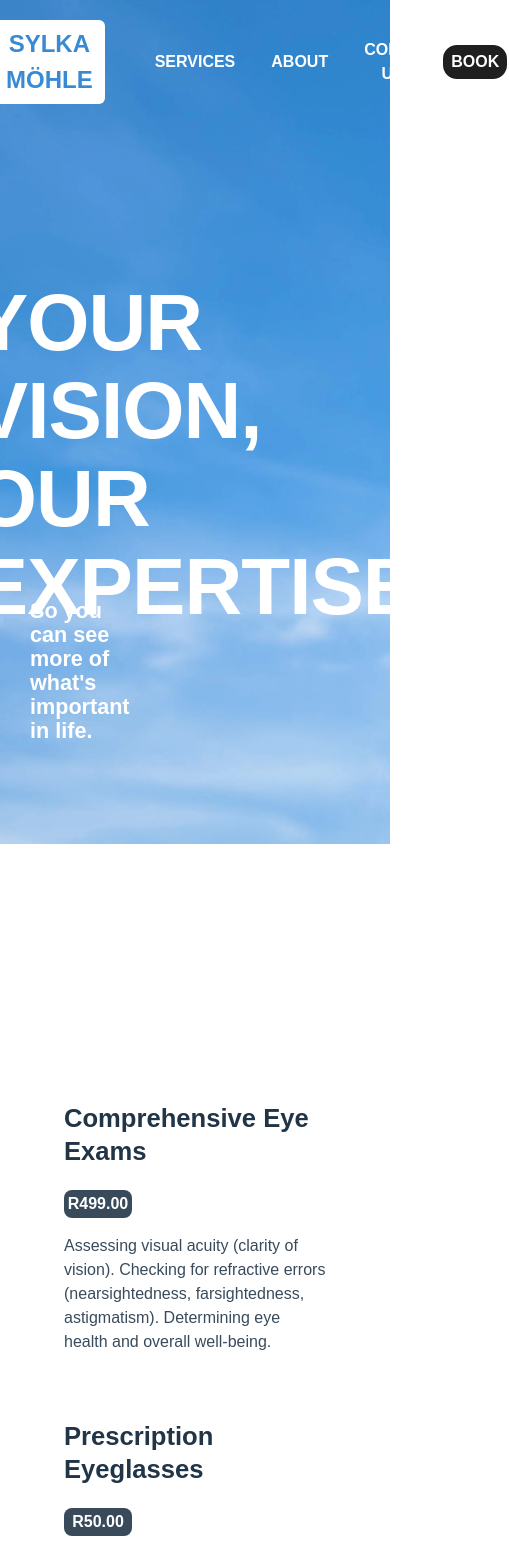
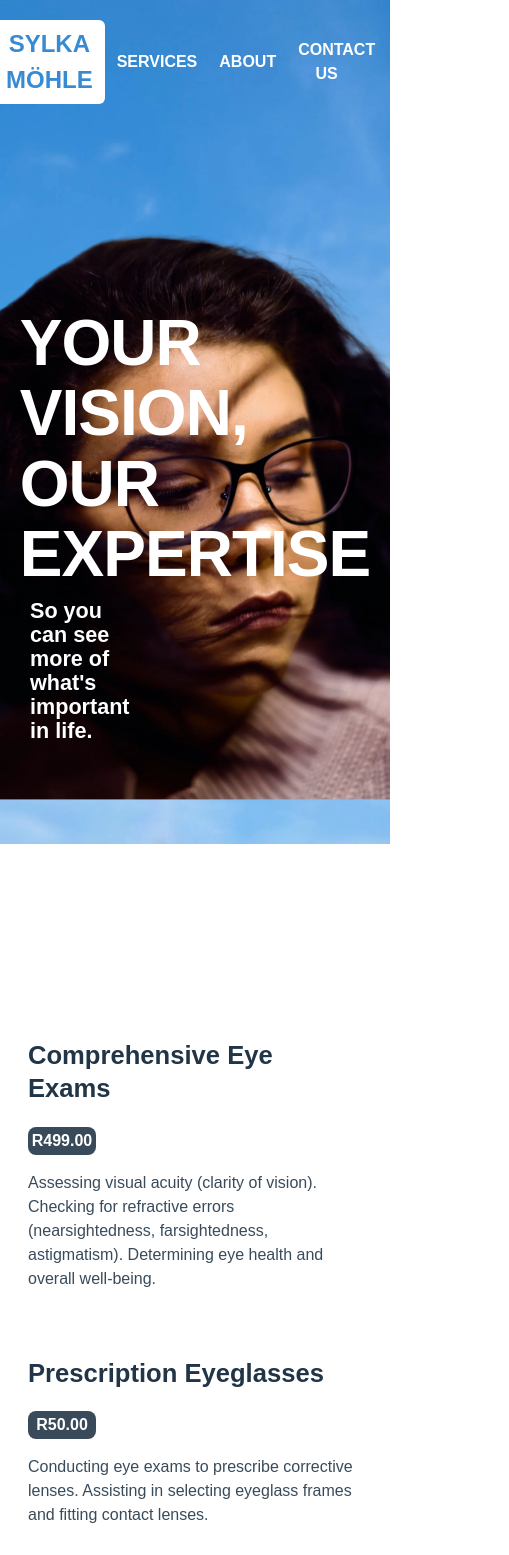
Before and after one commit to AustinMaturure/sylkamohle, a React (Vite) app in the folder sylkemohle/: page / in a window 390 px wide. Shown: the top 1555 px of the page, 509 px wide, since content can reach past the window. Built offline with nearby package versions, Linux system fonts and the light colour scheme; a web font is replaced by a local one.

Commit message:
improvedmobileresponsivness

```diff
--- a/sylkemohle/src/Hero.css
+++ b/sylkemohle/src/Hero.css
@@ -576,21 +576,87 @@ transition: opacity 1.5s ease-in ;
   100% {transform: translateX(0%);}
 }
 
-@media screen and (max-width:726px) {
-  .contact-us, .about-div, .grid-1, .grid-2, .foot-contact,.hero{
-    display: flex;
+@media screen and (max-width: 726px) {
+  .about-div, .grid-1, .grid-2,.footer, .foot-contact, .hero {
+    display: flex !important;
     flex-direction: column;
+  }
+
+  .grid-1, .grid-2 {
+    padding: 14px;
+  }
+
+  .wwo-header, #wwo-about {
+    padding-left: 20px;
+    padding-bottom: 10px;
+    margin-top: 16px;
+  }
+
+  #contact-us {
+    justify-content: center;
+    grid-template-columns: 1fr;
+    padding: 14px;
+  }
+
+  .contact-text{
+    min-width: 100%!important;
+    width: 10px;
+    background-color: red ;
+
 
   }
-  .contact-us{
+   .logo-ctn, .foot-contact{
+    padding: 30px;
+   }
+
+   .foot-contact{
+    align-items: center !important;
     justify-content: center;
+   }
+  .c-info{
+    padding: 6px;
   }
 
+  .spectacle-section{
+    background-size: cover;
+    background-repeat: no-repeat;
+
+    background-position: center;
+
+  }
+
+  .pers-header{
+    max-width: 1rem;
+    text-wrap: wrap;
+    font-size: 2.8rem;
+  }
+
+  .hero{
+    background-size: cover;
+    background-repeat: no-repeat;
+
+    background-position: center;
+  }
+  .tag-line{
+    font-size: 4rem;
+  }
+
+  .book-btn{
+    display: none;
+  }
+
+  .nav-links{
+    gap: 2px;
+    padding-left: 2px;
+  }
+
+  .about-image{
+   display: none;
+  }
 }
 
-
 .contact-us {
-  height: 100svh;
+  height: 100vh;
   border-top-right-radius: 20px;
   border-top-left-radius: 20px;
   padding: 40px;
@@ -600,6 +666,7 @@ transition: opacity 1.5s ease-in ;
   display: grid;
   grid-template-columns: 40% 60%;
 }
+
 .contact-image-ctn{
   align-self: center;
 
@@ -624,7 +691,8 @@ transition: opacity 1.5s ease-in ;
 
 .contact-text{
   background-color: #213547e3;
-  min-width: 130%;position: relative;
+  min-width: 130%;
+  position: relative;
   z-index: 3;
   font-family: 'satoshi', sans-serif;
   border-radius: 22px;
--- a/sylkemohle/src/Hero.jsx
+++ b/sylkemohle/src/Hero.jsx
@@ -151,7 +151,7 @@ function Hero() {
 
       </section>
       <section className='footer'>
-        <div ><h1 className='logo'>
+        <div className='logo-ctn' ><h1 className='logo'>
           Sylka Mölhe</h1>
           <p className='ocu-optometrist'>optomtree</p><p className='ocu-optometrist'>optometrist</p></div>
 
--- a/sylkemohle/src/SpectacleCarousel.jsx
+++ b/sylkemohle/src/SpectacleCarousel.jsx
@@ -32,7 +32,9 @@ const SpectacleCarousel = () => {
       setEyeImage((prevImage) => (prevImage === eye ? eyeSun : eye));
       const log = document.querySelectorAll('.Logo-img');
       log.forEach((image, index) => {
+        image.style.transition ='all 0.3s'
         image.style.filter = 'brightness(0) invert(1)';
+
       });
     }
   };
```
Also changed, not shown: sylkemohle/assets/Ray-Ban-logo-EB2B2056D3-seeklogo.com_.png (added), sylkemohle/assets/rayban.svg.
